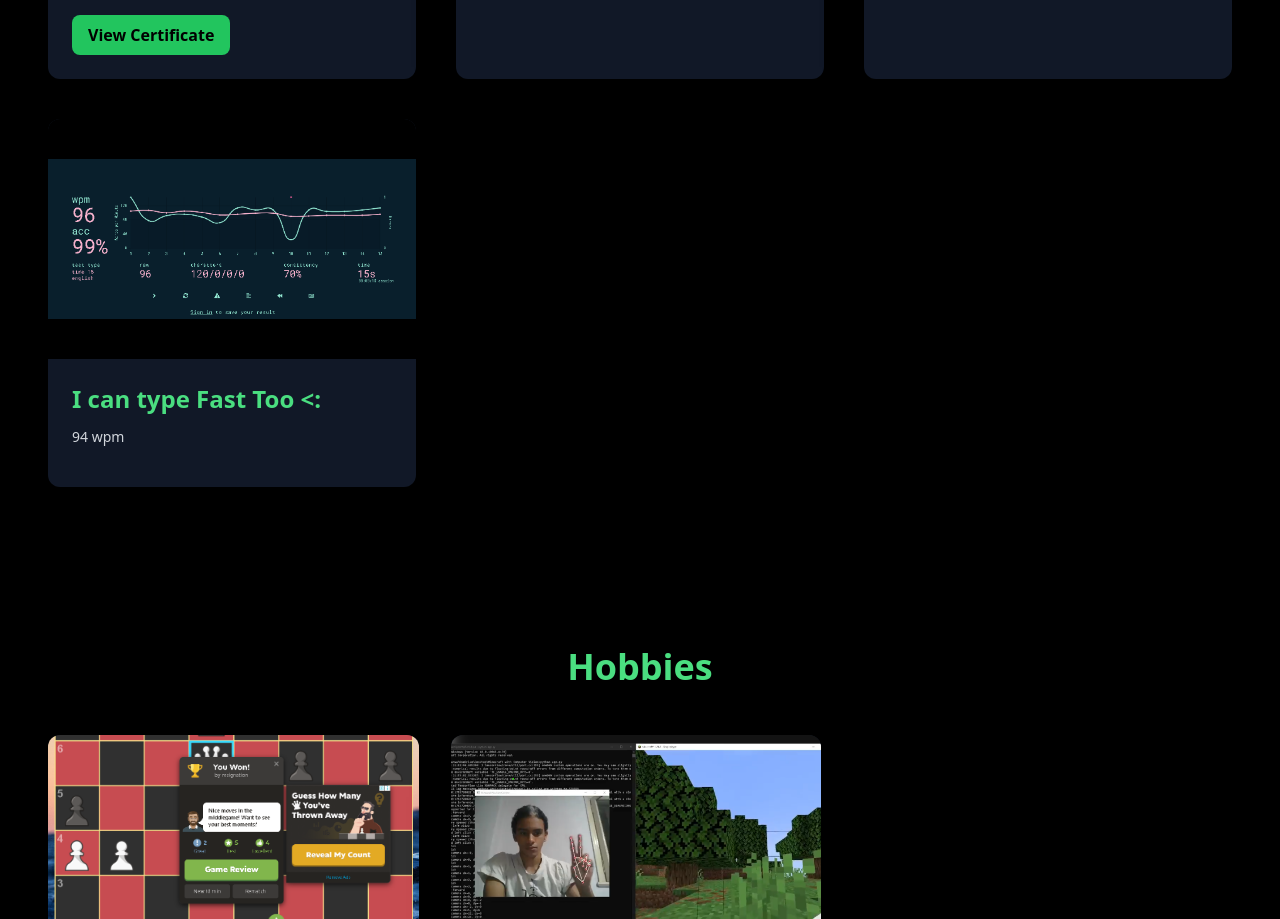
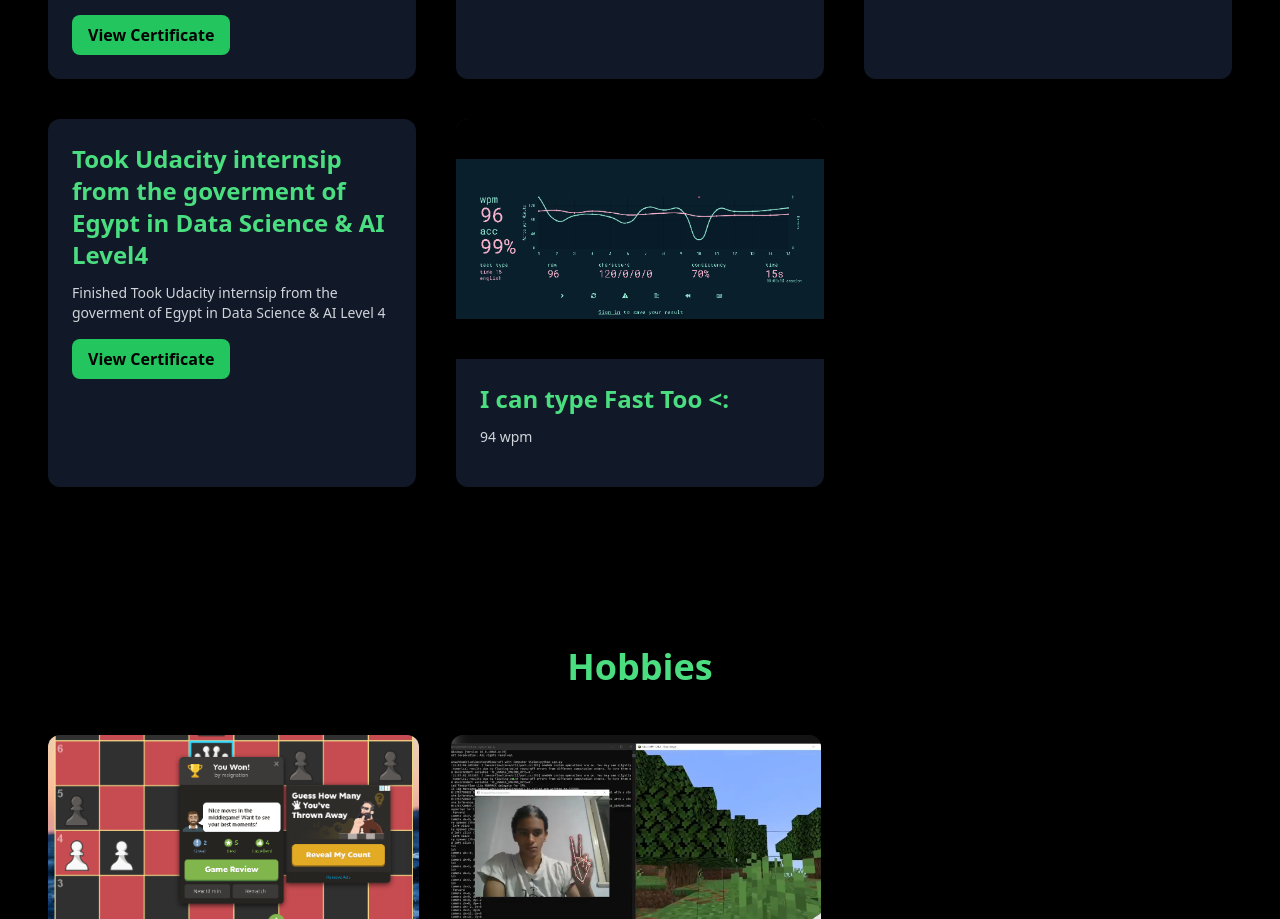
Before and after one commit to SoReal404/portfolio, a React (Create React App) app: page / in a window 1280 px wide. Shown: the part 5929-6848 px from the top of the page. Built offline with nearby package versions, Linux system fonts and the light colour scheme.

Commit message:
Add new internship certificate details

```diff
--- a/src/App.js
+++ b/src/App.js
@@ -530,6 +530,11 @@ export default function App() {
       pdf: "/certificates/Three.pdf",
     },
       {
+      title: "Took Udacity internsip from the goverment of Egypt in Data Science & AI Level4",
+      description: "Finished Took Udacity internsip from the goverment of Egypt in Data Science & AI Level 4",
+      pdf: "/certificates/lv4.pdf",
+    },
+      {
       title: "I can type Fast Too <:",
       description: "94 wpm",
       image: "/hobbies/typing.png",
```
